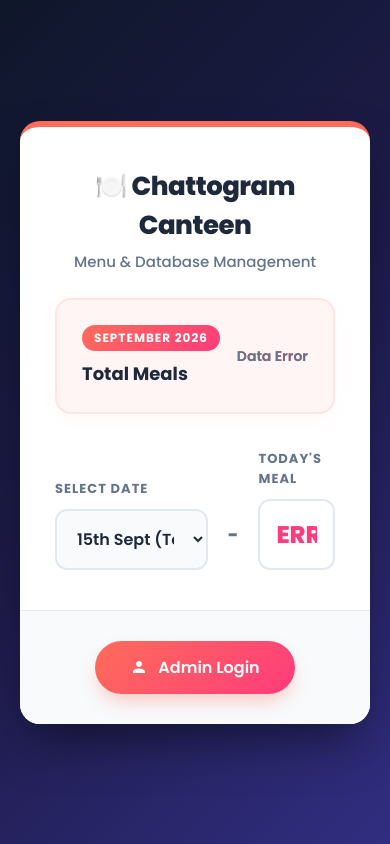
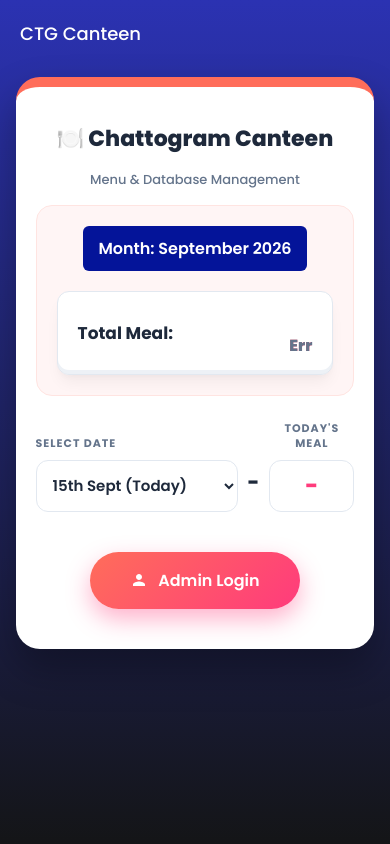
Before and after one commit to shohidulrpl/canteen2, a plain HTML site: page index.html in a window 390 px wide. Drawn offline with Linux system fonts and the light colour scheme; no server answers.

Commit message:
Refactor dashboard layout and styles
Updated the layout and styling of the dashboard, including changes to the header, stats display, and input fields. Improved responsiveness and visual design elements.

```diff
--- a/index.html
+++ b/index.html
@@ -2,244 +2,247 @@
 <html lang="en">
 <head>
     <meta charset="UTF-8">
-    <meta name="viewport" content="width=device-width, initial-scale=1.0">
-    <title>Chattogram Canteen Dashboard</title>
+    <meta name="viewport" content="width=device-width, initial-scale=1.0, maximum-scale=1.0, user-scalable=no">
+    <title>CTG Canteen Dashboard</title>
     <link href="https://fonts.googleapis.com/css2?family=Poppins:wght@400;500;600;700;800&display=swap" rel="stylesheet">
 
     <style>
         :root {
-            /* Vibrant, Eye-Catching Colors */
-            --primary-gradient: linear-gradient(135deg, #ff6d5a 0%, #ff3b7c 100%);
-            --deep-bg: linear-gradient(135deg, #0f172a 0%, #1e1b4b 50%, #312e81 100%);
+            --primary-gradient: linear-gradient(135deg, #ff5e62 0%, #ff9966 100%);
+            --button-gradient: linear-gradient(135deg, #ff6d5a 0%, #ff3b7c 100%);
+            --deep-bg: #1e1b4b; /* Deep background matching the image app canvas */
 
             --card-bg: #ffffff;
             --text-main: #1e293b;
             --text-muted: #64748b;
             --border-color: #e2e8f0;
-            --shadow-glow: 0 0 20px rgba(255, 109, 90, 0.3);
-            --shadow-xl: 0 25px 50px -12px rgba(0, 0, 0, 0.5);
-            --radius: 20px;
+            --radius: 24px;
         }
 
         * {
             box-sizing: border-box;
             margin: 0;
             padding: 0;
+            -webkit-tap-highlight-color: transparent;
         }
 
         body {
             font-family: 'Poppins', sans-serif;
-            background: var(--deep-bg); /* Deep, attractive background */
-            background-attachment: fixed;
+            background: var(--deep-bg);
+            background: linear-gradient(180deg, #2b32b2 0%, #141517 100%);
             color: var(--text-main);
             display: flex;
-            justify-content: center;
+            flex-direction: column;
             align-items: center;
             min-height: 100vh;
-            padding: 20px;
         }
 
-        /* Upgraded Card Design */
+        /* Top App Bar Simulation */
+        .app-bar {
+            width: 100%;
+            padding: 20px 20px;
+            color: white;
+            font-size: 18px;
+            font-weight: 500;
+            background-color: transparent;
+            margin-bottom: 10px;
+        }
+
+        /* Main Card Container */
         .dashboard-card {
             background-color: var(--card-bg);
-            width: 100%;
-            max-width: 520px;
+            width: 92%;
+            max-width: 450px;
             border-radius: var(--radius);
-            box-shadow: var(--shadow-xl);
+            box-shadow: 0 20px 40px rgba(0,0,0,0.3);
             position: relative;
-            border-top: 6px solid #ff6d5a;
+            border-top: 10px solid #ff6d5a; /* Matching the orange top rim */
+            overflow: hidden;
+            margin-bottom: 30px;
         }
 
+        /* Header Area */
         .header {
             text-align: center;
-            padding: 40px 30px 25px;
+            padding: 35px 20px 15px;
         }
 
         .header h1 {
-            font-size: 26px;
+            font-size: 22px;
             font-weight: 800;
             color: var(--text-main);
-            margin-bottom: 5px;
+            margin-bottom: 15px;
             display: flex;
             align-items: center;
             justify-content: center;
-            gap: 12px;
-            letter-spacing: -0.5px;
+            gap: 10px;
         }
 
         .header p {
             color: var(--text-muted);
-            font-size: 15px;
+            font-size: 13px;
             font-weight: 500;
         }
 
-        /* Top Highlighted Month & Total Box */
+        /* The Pink Stats Box */
         .stats-container {
-            padding: 0 35px;
-            margin-bottom: 35px;
+            padding: 0 20px;
+            margin-bottom: 25px;
         }
 
         .stats-box {
-            background: #fff5f4;
-            border: 2px solid #ffe4e1;
+            background: #fff5f5;
+            border: 1px solid #ffe4e1;
             border-radius: 16px;
-            padding: 25px;
+            padding: 20px;
+            display: flex;
+            flex-direction: column;
+            gap: 20px;
+        }
+
+        /* Blue Month Pill */
+        .month-pill {
+            background-color: #041499;
+            color: white;
+            padding: 10px 15px;
+            border-radius: 6px;
+            font-size: 16px;
+            font-weight: 600;
+            width: fit-content;
+            margin: 0 auto;
+        }
+
+        /* Total Meal Display Row - Upgraded with 3D Shape */
+        .total-row {
             display: flex;
             justify-content: space-between;
             align-items: center;
-            transition: all 0.3s ease;
-            box-shadow: 0 4px 15px rgba(255, 109, 90, 0.05);
+            background-color: #ffffff; /* Perfect match to the site card background */
+            padding: 15px 20px;
+            border-radius: 12px;
+            border: 1px solid #e2e8f0;
+            /* 3D Box Shadow Effect */
+            box-shadow:
+                0 10px 15px -3px rgba(0, 0, 0, 0.05),
+                0 4px 6px -2px rgba(0, 0, 0, 0.025),
+                inset 0 -4px 0 rgba(226, 232, 240, 0.6), /* 3D bottom depth edge */
+                inset 0 2px 0 rgba(255, 255, 255, 0.9);  /* 3D top highlight */
         }
 
-        .stats-box:hover {
-            transform: translateY(-3px);
-            box-shadow: var(--shadow-glow);
-            border-color: #ffb1a6;
-        }
-
-        .stats-label {
-            display: flex;
-            flex-direction: column;
-            gap: 4px;
-        }
-
-        .month-badge {
-            display: inline-block;
-            background: var(--primary-gradient);
-            color: white;
-            padding: 4px 12px;
-            border-radius: 20px;
-            font-size: 12px;
-            font-weight: 700;
-            text-transform: uppercase;
-            letter-spacing: 1px;
-            margin-bottom: 5px;
-            width: fit-content;
-        }
-
-        .stats-label strong {
-            font-size: 18px;
-            color: var(--text-main);
+        .total-label {
+            background-color: transparent;
+            color: #1e293b;
+            padding: 0;
+            font-size: 17px;
             font-weight: 700;
         }
 
-        /* Eye-Catching Gradient Text for Numbers */
-        .gradient-text {
-            background: var(--primary-gradient);
+        .stats-value {
+            font-size: 52px;
+            line-height: 1;
+            font-weight: 800;
+            background: var(--button-gradient);
             -webkit-background-clip: text;
             -webkit-text-fill-color: transparent;
-            font-weight: 800;
         }
 
-        .stats-value {
-            font-size: 42px;
-            line-height: 1;
+        /* Date & Meal Selection Area */
+        .action-area {
+            padding: 0 20px 20px;
             display: flex;
-            align-items: baseline;
-            gap: 6px;
-        }
-
-        .stats-value span {
-            font-size: 15px;
-            font-weight: 600;
-            -webkit-text-fill-color: var(--text-muted); /* Overrides gradient for the word 'meals' */
-        }
-
-        /* Selection Area */
-        .action-area {
-            padding: 0 35px 40px;
-            display: flex;
-            gap: 20px;
+            justify-content: space-between;
             align-items: flex-end;
-            border-bottom: 1px solid var(--border-color);
+            gap: 10px;
         }
 
         .input-group {
             display: flex;
             flex-direction: column;
-            gap: 10px;
+            gap: 8px;
         }
 
         .input-group label {
-            font-size: 13px;
+            font-size: 11px;
             font-weight: 700;
             color: var(--text-muted);
             text-transform: uppercase;
             letter-spacing: 1px;
+            line-height: 1.4;
+        }
+
+        .select-wrapper {
+            flex: 1;
+        }
+
+        .meal-wrapper {
+            width: 85px;
+            text-align: center;
         }
 
         select, input[type="text"] {
             width: 100%;
-            padding: 16px;
-            border: 2px solid var(--border-color);
+            height: 52px;
+            border: 1px solid var(--border-color);
             border-radius: 12px;
             font-family: inherit;
-            font-size: 16px;
+            font-size: 15px;
             font-weight: 600;
             color: var(--text-main);
-            background-color: #f8fafc;
-            transition: all 0.3s ease;
+            background-color: #ffffff;
             outline: none;
-            cursor: pointer;
+            padding: 0 12px;
         }
 
-        /* Special styling for the Daily Meal result */
+        /* Center Today's Meal text and style it */
         input[type="text"] {
             text-align: center;
-            font-size: 24px;
+            font-size: 22px;
             font-weight: 800;
             color: #ff3b7c;
-            background: #fff;
+            padding: 0;
             cursor: default;
         }
 
-        select:focus, input[type="text"]:focus {
-            border-color: #ff6d5a;
-            box-shadow: 0 0 0 4px rgba(255, 109, 90, 0.15);
+        .separator {
+            padding-bottom: 15px;
+            font-size: 20px;
+            font-weight: 800;
+            color: var(--text-main);
         }
 
-        .separator {
-            padding-bottom: 22px;
-            color: var(--text-muted);
-            font-weight: 800;
-            font-size: 18px;
-        }
-
-        /* Upgraded Admin Button */
+        /* Footer & Button */
         .footer {
-            padding: 30px;
-            text-align: center;
-            background-color: #f8fafc;
-            border-radius: 0 0 var(--radius) var(--radius);
+            padding: 20px 20px 40px;
+            display: flex;
+            justify-content: center;
         }
 
         .btn-admin {
-            background: var(--primary-gradient);
+            background: var(--button-gradient);
             color: #ffffff;
-            padding: 14px 35px;
+            padding: 16px 40px;
             font-size: 16px;
             font-weight: 600;
             border-radius: 50px;
             cursor: pointer;
-            transition: all 0.3s ease;
             display: inline-flex;
             align-items: center;
             gap: 10px;
             font-family: inherit;
             text-decoration: none;
-            box-shadow: 0 10px 20px -5px rgba(255, 109, 90, 0.4);
+            box-shadow: 0 10px 25px rgba(255, 59, 124, 0.4);
             border: none;
+            transition: transform 0.2s;
         }
 
-        .btn-admin:hover {
-            transform: translateY(-2px);
-            box-shadow: 0 15px 25px -5px rgba(255, 109, 90, 0.5);
+        .btn-admin:active {
+            transform: scale(0.96);
         }
 
         .loading {
             opacity: 0.5;
             animation: pulse 1.5s infinite;
-            font-size: 18px !important;
+            font-size: 20px !important;
             -webkit-text-fill-color: var(--text-muted);
         }
 
@@ -253,6 +256,8 @@
 </head>
 <body>
 
+    <div class="app-bar">CTG Canteen</div>
+
     <div class="dashboard-card">
         <div class="header">
             <h1>🍽️ Chattogram Canteen</h1>
@@ -261,33 +266,35 @@
 
         <div class="stats-container">
             <div class="stats-box">
-                <div class="stats-label">
-                    <span class="month-badge">September 2026</span>
-                    <strong>Total Meals</strong>
-                </div>
-                <div class="stats-value gradient-text" id="total-meal-display">
-                    -- <span>meals</span>
+                <!-- ID added to dynamically inject the month name -->
+                <div class="month-pill" id="dynamic-month-pill">Month: Loading...</div>
+
+                <!-- 3D Row Section -->
+                <div class="total-row">
+                    <div class="total-label">Total Meal:</div>
+                    <div class="stats-value" id="total-meal-display">--</div>
                 </div>
             </div>
         </div>
 
         <div class="action-area">
-            <div class="input-group" style="flex: 2;">
-                <label for="date-select">Select Date</label>
+            <div class="input-group select-wrapper">
+                <label for="date-select">SELECT DATE</label>
                 <select id="date-select">
-                    <!-- Options populated by JS -->
+                    <!-- Options populated dynamically by JS -->
                 </select>
             </div>
 
             <div class="separator">-</div>
 
-            <div class="input-group" style="flex: 1;">
-                <label for="meal-input">Today's Meal</label>
+            <div class="input-group meal-wrapper">
+                <label for="meal-input">TODAY'S<br>MEAL</label>
                 <input type="text" id="meal-input" placeholder="0" readonly>
             </div>
         </div>
 
         <div class="footer">
+            <!-- Strict Link Preservation -->
             <a href="https://n8n-56.onrender.com/form/c0ea6a12-534c-4d0c-a468-ce8ada5bf51a" class="btn-admin">
                 <svg width="18" height="18" fill="currentColor" viewBox="0 0 24 24"><path d="M12 12c2.21 0 4-1.79 4-4s-1.79-4-4-4-4 1.79-4 4 1.79 4 4 4zm0 2c-2.67 0-8 1.34-8 4v2h16v-2c0-2.66-5.33-4-8-4z"/></svg>
                 Admin Login
@@ -300,17 +307,28 @@
             const dateSelect = document.getElementById('date-select');
             const totalMealDisplay = document.getElementById('total-meal-display');
             const dailyMealInput = document.getElementById('meal-input');
+            const dynamicMonthPill = document.getElementById('dynamic-month-pill');
 
-            // Get today's actual date to auto-select it
+            // --- Dynamic Date Logic ---
+            const monthNamesFull = ["January", "February", "March", "April", "May", "June", "July", "August", "September", "October", "November", "December"];
+            const monthNamesShort = ["Jan", "Feb", "Mar", "Apr", "May", "Jun", "Jul", "Aug", "Sept", "Oct", "Nov", "Dec"];
+
             const today = new Date();
+            const currentYear = today.getFullYear();
+            const currentMonthIndex = today.getMonth();
             const todayDay = today.getDate();
-            const todayFormatted = `2026-09-${todayDay.toString().padStart(2, '0')}`;
 
-            // Populate Dropdown for 30 days of September
-            const daysInMonth = 30;
+            // 1. Update the Month Pill text dynamically
+            dynamicMonthPill.textContent = `Month: ${monthNamesFull[currentMonthIndex]} ${currentYear}`;
+
+            // 2. Get correct number of days in the current month dynamically
+            const daysInMonth = new Date(currentYear, currentMonthIndex + 1, 0).getDate();
+            const formattedMonthString = (currentMonthIndex + 1).toString().padStart(2, '0');
+
+            // 3. Populate Dropdown dynamically based on current month/year
             for (let i = 1; i <= daysInMonth; i++) {
                 const option = document.createElement('option');
-                const formattedDate = `2026-09-${i.toString().padStart(2, '0')}`;
+                const formattedDate = `${currentYear}-${formattedMonthString}-${i.toString().padStart(2, '0')}`;
                 option.value = formattedDate;
 
                 let suffix = "th";
@@ -318,8 +336,7 @@
                 else if (i % 10 === 2 && i !== 12) suffix = "nd";
                 else if (i % 10 === 3 && i !== 13) suffix = "rd";
 
-                // Add "(Today)" text next to the current date for UX
-                let displayText = `${i}${suffix} Sept`;
+                let displayText = `${i}${suffix} ${monthNamesShort[currentMonthIndex]}`;
                 if (i === todayDay) displayText += " (Today)";
 
                 option.textContent = displayText;
@@ -327,8 +344,10 @@
             }
 
             // Auto-Select Current Date in the dropdown
+            const todayFormatted = `${currentYear}-${formattedMonthString}-${todayDay.toString().padStart(2, '0')}`;
             dateSelect.value = todayFormatted;
 
+            // --- Strict Webhook Logic ---
             const WEBHOOK_URL = "https://n8n-56.onrender.com/webhook/get-meal-total";
 
             function extractQuantity(data) {
@@ -338,18 +357,18 @@
                 return data.totalMealQuantity || 0;
             }
 
-            // Fetch the overall total meal count (Whole month)
+            // Fetch the overall total meal count
             async function fetchOverallTotal() {
-                totalMealDisplay.innerHTML = `<span class="loading">Loading...</span>`;
+                totalMealDisplay.innerHTML = `<span class="loading">...</span>`;
                 try {
                     const response = await fetch(WEBHOOK_URL);
                     if (!response.ok) throw new Error("Network response error");
                     const data = await response.json();
 
-                    totalMealDisplay.innerHTML = `${extractQuantity(data)} <span>meals</span>`;
+                    totalMealDisplay.innerHTML = extractQuantity(data);
                 } catch (error) {
                     console.error("Error fetching total:", error);
-                    totalMealDisplay.innerHTML = `<span style="font-size: 14px; color: var(--text-muted); -webkit-text-fill-color: var(--text-muted)">Data Error</span>`;
+                    totalMealDisplay.innerHTML = `<span style="font-size: 16px; color: var(--text-muted); -webkit-text-fill-color: var(--text-muted)">Err</span>`;
                 }
             }
 
@@ -366,7 +385,7 @@
                     dailyMealInput.value = extractQuantity(data);
                 } catch (error) {
                     console.error("Error fetching daily total:", error);
-                    dailyMealInput.value = "ERR";
+                    dailyMealInput.value = "-";
                 }
             }
 
@@ -375,7 +394,7 @@
                 fetchDailyTotal(e.target.value);
             });
 
-            // Run initial fetches on page load for both Overall and Auto-Selected Day
+            // Run initial fetches on page load
             fetchOverallTotal();
             fetchDailyTotal(todayFormatted);
         });
```
